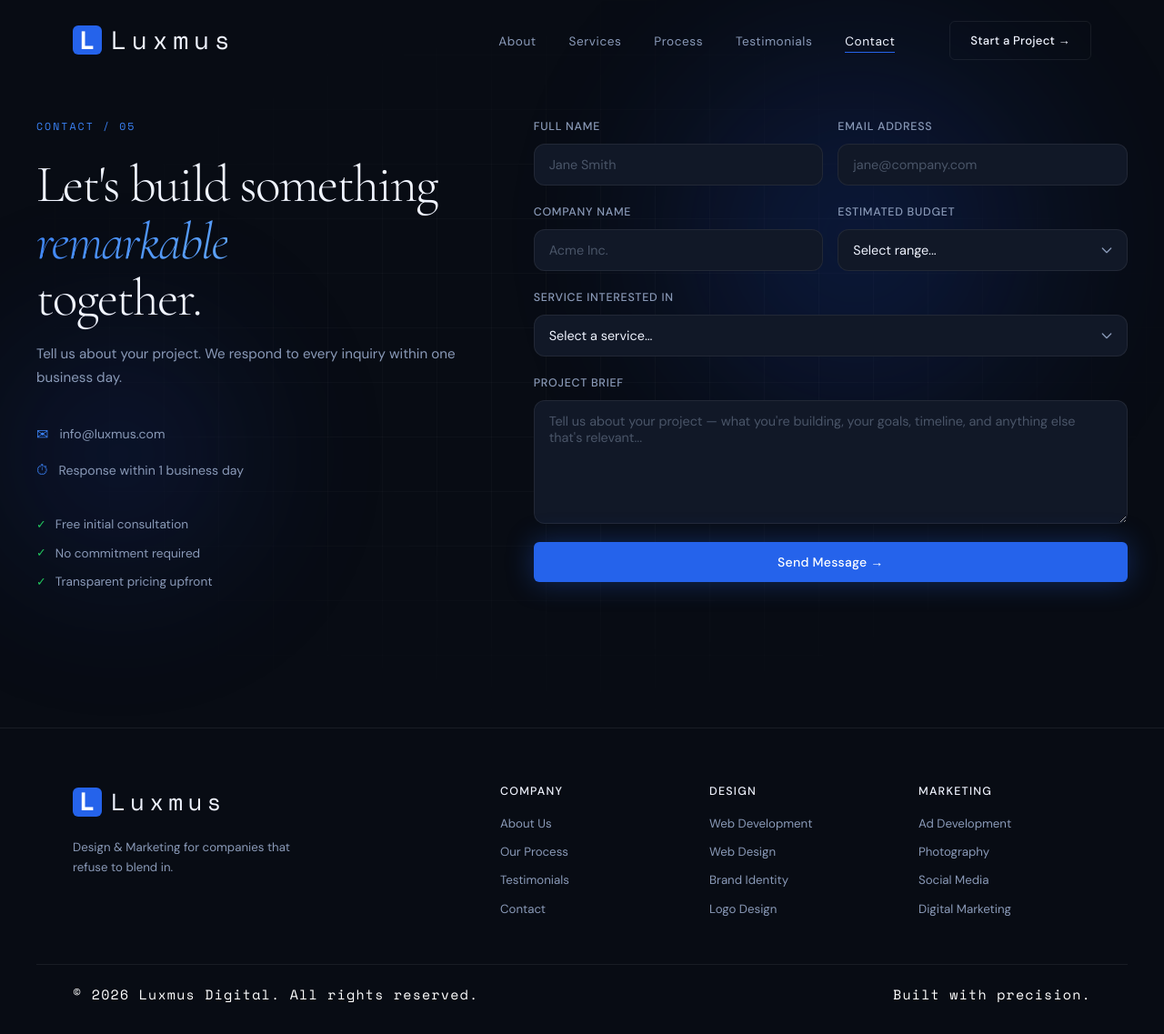
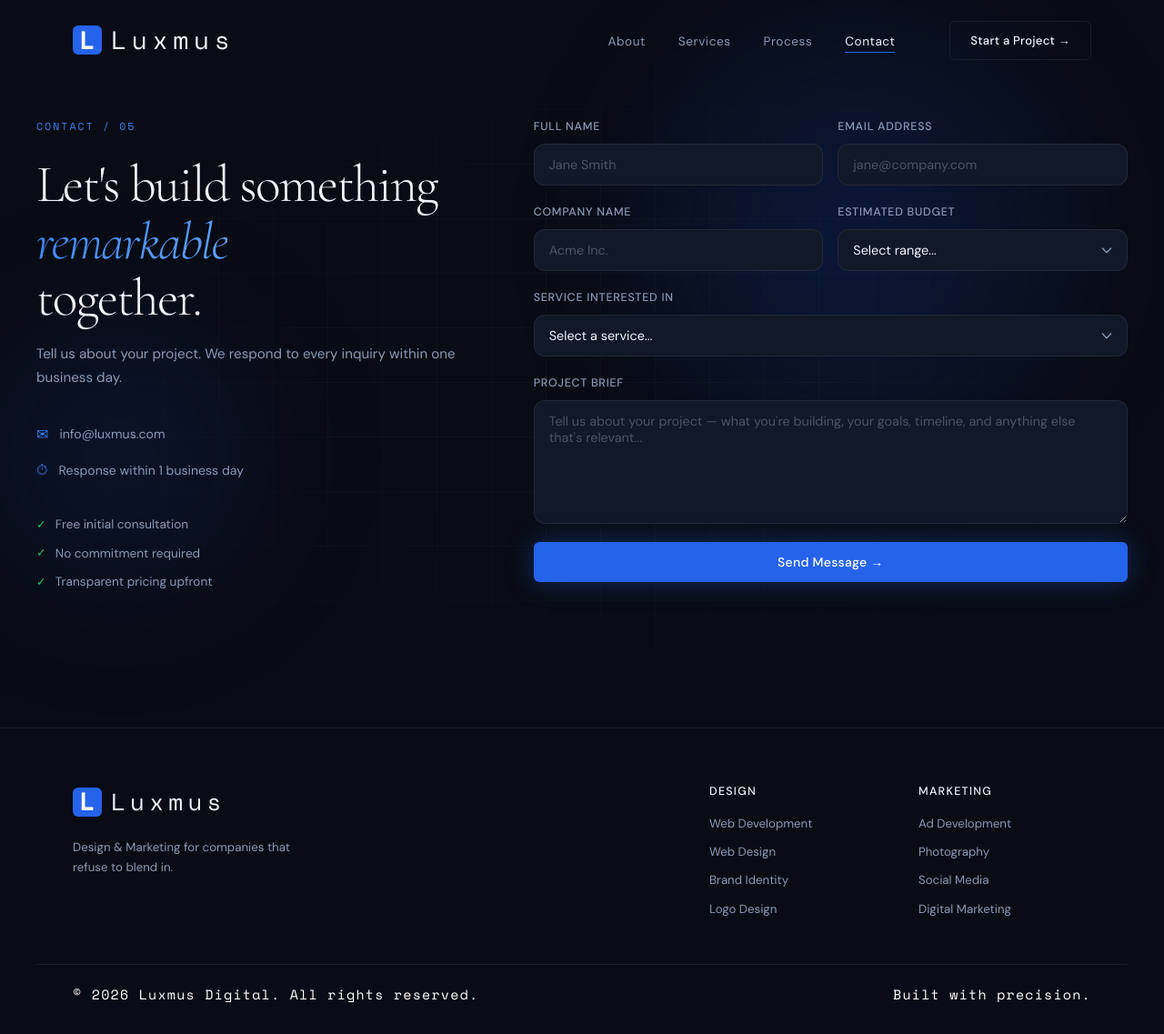
Before and after one commit to atudoroaedesign/site, a React (Vite) app in the folder marketingco/: page /contact in a window 1280 px wide. Shown: the whole page at 91% size. Built offline with nearby package versions, Linux system fonts and the light colour scheme.

Commit message:
Temporarily hiding testimonials

```diff
--- a/marketingco/src/components/Footer.jsx
+++ b/marketingco/src/components/Footer.jsx
@@ -15,11 +15,11 @@ function Footer() {
 
         <div className="footer__links">
           <div className="footer__col">
-            <strong>Company</strong>
+            {/*<strong>Company</strong>
             <Link to="/about">About Us</Link>
             <Link to="/process">Our Process</Link>
             <Link to="/testimonials">Testimonials</Link>
-            <Link to="/contact">Contact</Link>
+            <Link to="/contact">Contact</Link>*/}
           </div>
           <div className="footer__col">
             <strong>Design</strong>
--- a/marketingco/src/components/Navbar.jsx
+++ b/marketingco/src/components/Navbar.jsx
@@ -2,8 +2,8 @@ import { useState, useEffect, useRef } from 'react'
 import { Link, NavLink } from 'react-router-dom'
 
 function Navbar() {
-  const [scrolled,    setScrolled]    = useState(false)
-  const [menuOpen,    setMenuOpen]    = useState(false)
+  const [scrolled, setScrolled] = useState(false)
+  const [menuOpen, setMenuOpen] = useState(false)
   const menuRef = useRef(null)
 
   /* Scroll state */
@@ -29,11 +29,11 @@ function Navbar() {
   const closeMenu = () => setMenuOpen(false)
 
   const navLinks = [
-    { to: '/about',        label: 'About' },
-    { to: '/services',     label: 'Services' },
-    { to: '/process',      label: 'Process' },
-    { to: '/testimonials', label: 'Testimonials' },
-    { to: '/contact',      label: 'Contact' },
+    { to: '/about', label: 'About' },
+    { to: '/services', label: 'Services' },
+    { to: '/process', label: 'Process' },
+    //{ to: '/testimonials', label: 'Testimonials' }, hiding testimonials until needed
+    { to: '/contact', label: 'Contact' },
   ]
 
   return (
```
